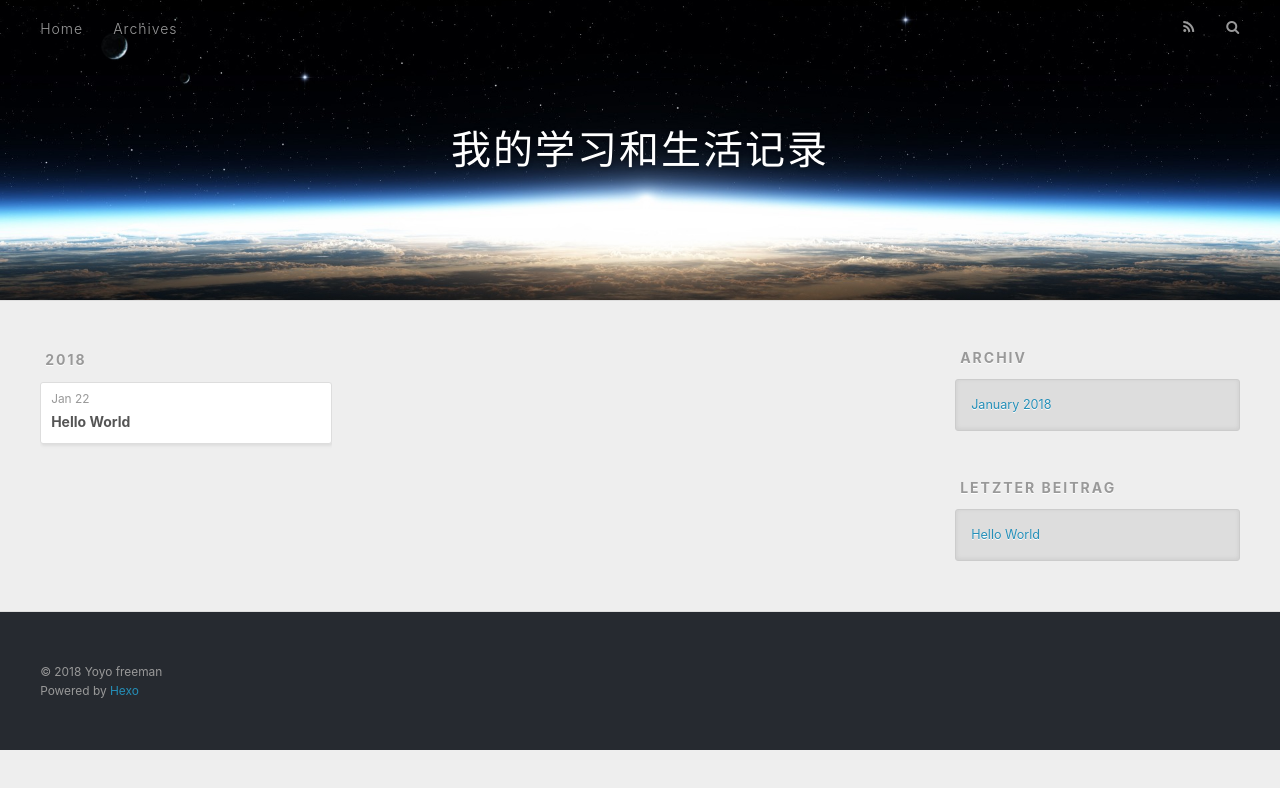
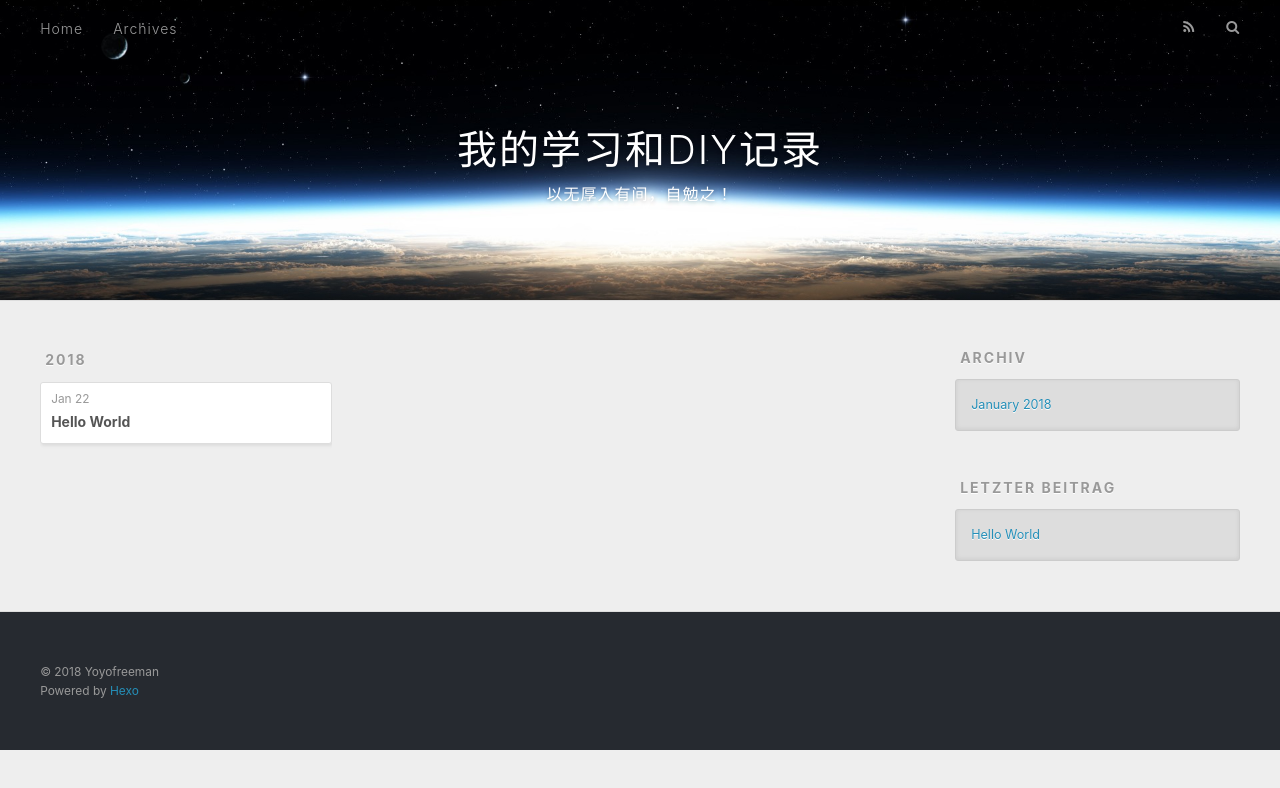
Before and after one commit to yoyofreeman/yoyofreeman.github.io, a plain HTML site: page archives/2018/01/index.html in a window 1280 px wide. Drawn offline with nearby package versions, Linux system fonts and the light colour scheme.

Commit message:
Site updated: 2018-01-22 10:16:25

```diff
--- a/archives/2018/01/index.html
+++ b/archives/2018/01/index.html
@@ -5,16 +5,20 @@
 
 
 
-  <title>Archiv: 2018/1 | 我的学习和生活记录</title>
+  <title>Archiv: 2018/1 | 我的学习和DIY记录</title>
   <meta name="viewport" content="width=device-width, initial-scale=1, maximum-scale=1">
-  <meta property="og:type" content="website">
-<meta property="og:title" content="我的学习和生活记录">
+  <meta name="description" content="我是一个兴趣广泛而且经常转移注意力的人，寄希望与此能捕捉和记录自己的灵感，以及提醒自己的努力方向不要发生太大的偏差。">
+<meta property="og:type" content="website">
+<meta property="og:title" content="我的学习和DIY记录">
 <meta property="og:url" content="https://yoyofreeman.github.io/archives/2018/01/index.html">
-<meta property="og:site_name" content="我的学习和生活记录">
+<meta property="og:site_name" content="我的学习和DIY记录">
+<meta property="og:description" content="我是一个兴趣广泛而且经常转移注意力的人，寄希望与此能捕捉和记录自己的灵感，以及提醒自己的努力方向不要发生太大的偏差。">
+<meta property="og:locale" content="zh">
 <meta name="twitter:card" content="summary">
-<meta name="twitter:title" content="我的学习和生活记录">
+<meta name="twitter:title" content="我的学习和DIY记录">
+<meta name="twitter:description" content="我是一个兴趣广泛而且经常转移注意力的人，寄希望与此能捕捉和记录自己的灵感，以及提醒自己的努力方向不要发生太大的偏差。">
 
-    <link rel="alternate" href="/atom.xml" title="我的学习和生活记录" type="application/atom+xml">
+    <link rel="alternate" href="/atom.xml" title="我的学习和DIY记录" type="application/atom+xml">
 
 
     <link rel="icon" href="/favicon.png">
@@ -33,8 +37,12 @@
   <div id="header-outer" class="outer">
     <div id="header-title" class="inner">
       <h1 id="logo-wrap">
-        <a href="/" id="logo">我的学习和生活记录</a>
+        <a href="/" id="logo">我的学习和DIY记录</a>
       </h1>
+
+        <h2 id="subtitle-wrap">
+          <a href="/" id="subtitle">以无厚入有间，自勉之！</a>
+        </h2>
 
     </div>
     <div id="header-inner" class="inner">
@@ -138,7 +146,7 @@
 
   <div class="outer">
     <div id="footer-info" class="inner">
-      &copy; 2018 Yoyo freeman<br>
+      &copy; 2018 Yoyofreeman<br>
       Powered by <a href="http://hexo.io/" target="_blank">Hexo</a>
     </div>
   </div>
```
Also changed, not shown: 2018/01/22/hello-world/index.html (+11 -6 lines), archives/2018/index.html (+16 -8 lines), archives/index.html (+16 -8 lines), index.html (+17 -9 lines).
